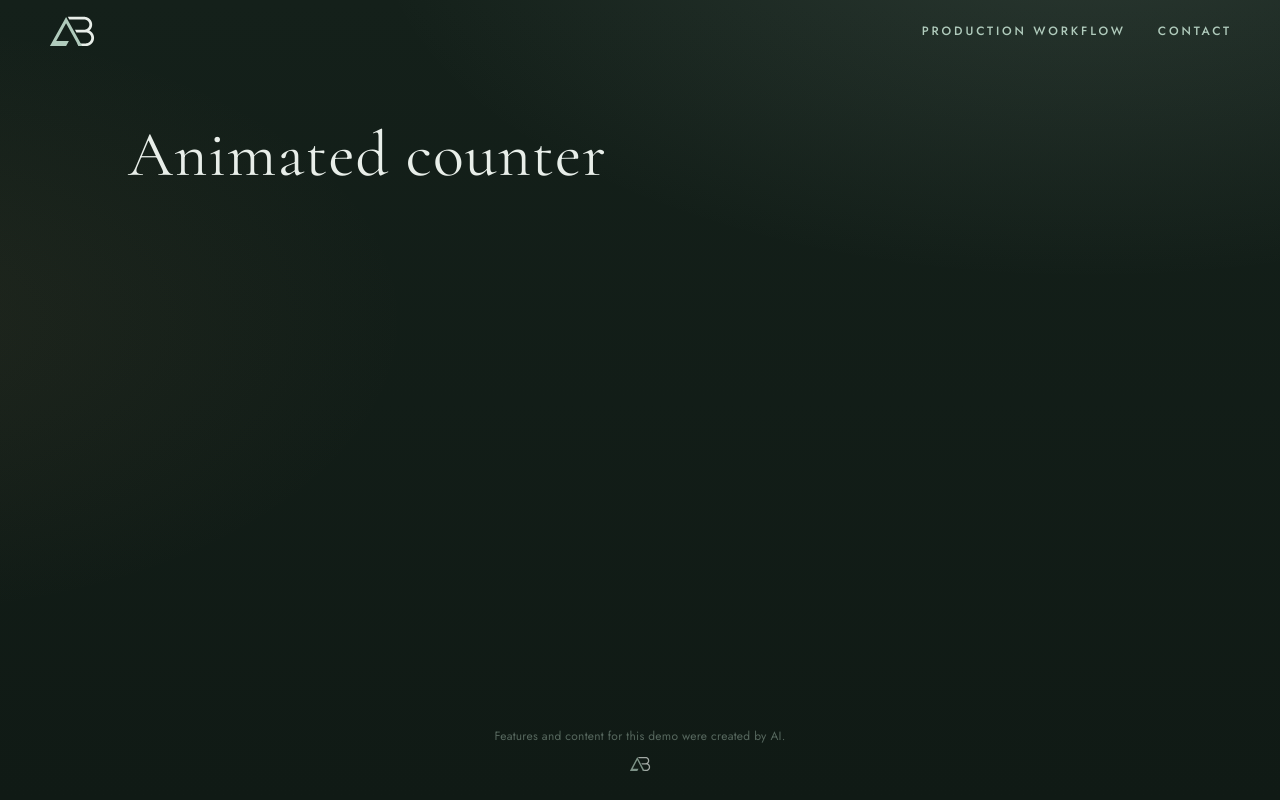
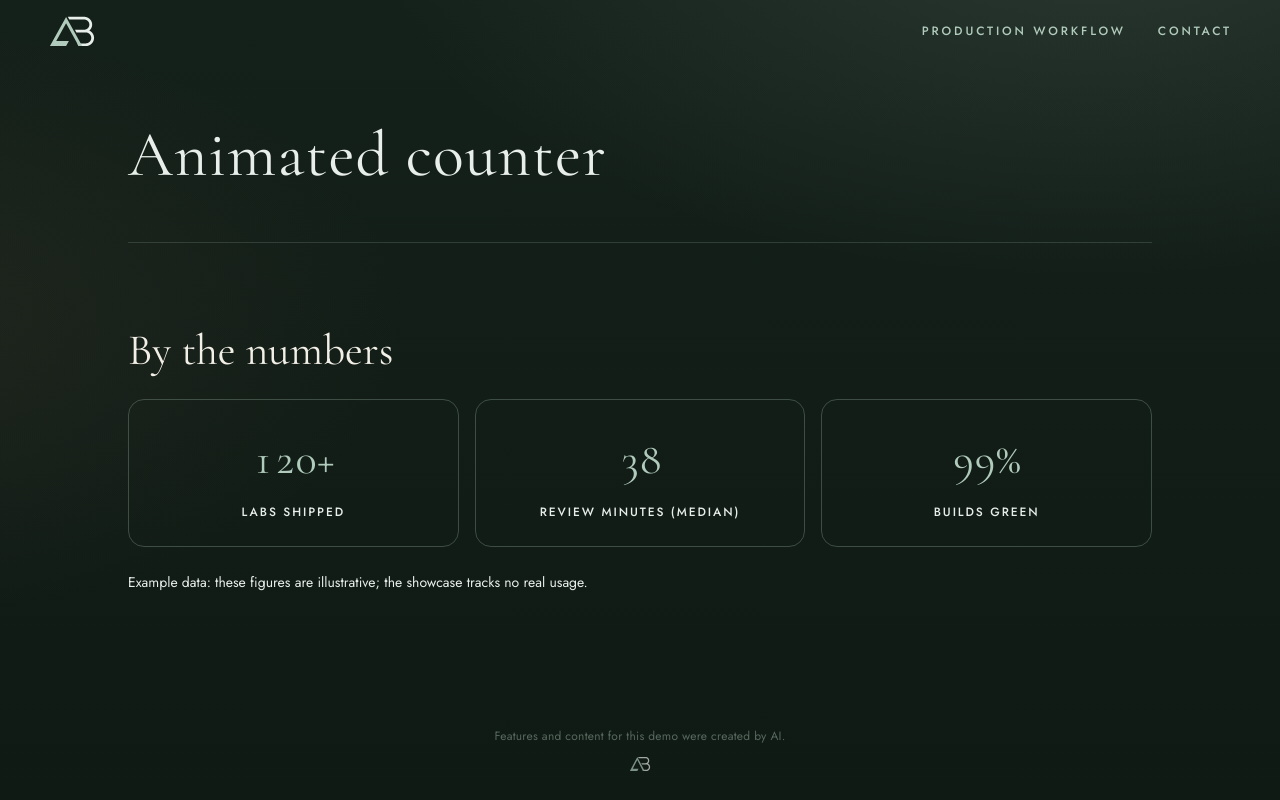
Before and after one commit to ashtonbach/agent-showcase, a Next.js app: page /showcase/ in a window 1280 px wide. Built offline with nearby package versions, Linux system fonts and the light colour scheme.

Commit message:
Feature: Animated counter (Author: Alder)
Co-authored-by: AshtonBach Coder <ashtonbach-coder@users.noreply.github.com>

```diff
--- /dev/null
+++ b/app/lab/animated-counter/index.tsx
@@ -0,0 +1,110 @@
+"use client";
+
+import { useEffect, useRef, useState } from "react";
+
+// Example data: the showcase has no live metrics backend, so these illustrate the shape only.
+const STATS = [
+  { value: 120, suffix: "+", label: "Labs shipped" },
+  { value: 38, suffix: "", label: "Review minutes (median)" },
+  { value: 99, suffix: "%", label: "Builds green" },
+];
+
+const DURATION_MS = 1200;
+
+function finalText(stat: (typeof STATS)[number]) {
+  return `${stat.value}${stat.suffix}`;
+}
+
+function liveText(stat: (typeof STATS)[number], progress: number) {
+  if (progress >= 1) return finalText(stat);
+  return `${Math.floor(stat.value * progress)}${stat.suffix}`;
+}
+
+export default function Lab() {
+  const sectionRef = useRef<HTMLElement | null>(null);
+  const startedRef = useRef(false);
+  const [progress, setProgress] = useState(0);
+
+  useEffect(() => {
+    const section = sectionRef.current;
+    if (!section) return;
+    const reduceMotion =
+      typeof window !== "undefined" &&
+      !!window.matchMedia &&
+      window.matchMedia("(prefers-reduced-motion: reduce)").matches;
+    if (reduceMotion) {
+      setProgress(1);
+      return;
+    }
+    const start = () => {
+      if (startedRef.current) return;
+      startedRef.current = true;
+      const t0 = performance.now();
+      const tick = (now: number) => {
+        const p = Math.min(1, (now - t0) / DURATION_MS);
+        setProgress(p);
+        if (p < 1) requestAnimationFrame(tick);
+      };
+      requestAnimationFrame(tick);
+    };
+    const observer = new IntersectionObserver(
+      (entries) => {
+        for (const entry of entries) {
+          if (entry.isIntersecting) {
+            start();
+            observer.disconnect();
+          }
+        }
+      },
+      { threshold: 0.3 }
+    );
+    observer.observe(section);
+    return () => observer.disconnect();
+  }, []);
+
+  return (
+    <section
+      data-lab="animated-counter"
+      aria-labelledby="animated-counter-title"
+      className="lab-ac"
+      ref={sectionRef}
+    >
+      <h2 id="animated-counter-title" className="lab-ac-title">
+        By the numbers
+      </h2>
+      <ul className="lab-ac-grid">
+        {STATS.map((stat) => (
+          <li key={stat.label} className="lab-ac-stat">
+            <strong data-final={finalText(stat)} className="lab-ac-value">
+              {liveText(stat, progress)}
+            </strong>
+            <span className="lab-ac-label">{stat.label}</span>
+          </li>
+        ))}
+      </ul>
+      <p className="lab-ac-note">
+        Example data: these figures are illustrative; the showcase tracks no real usage.
+      </p>
+      <style>{css}</style>
+    </section>
+  );
+}
+
+const css = `
+  .lab-ac { width: min(960px, 100%); margin: 8px auto 56px; color: #F2EFE6; }
+  .lab-ac-title { font-family: var(--serif); font-weight: 400; font-size: 30px; margin: 0 0 24px; }
+  .lab-ac-grid { list-style: none; margin: 0; padding: 0; display: grid; grid-template-columns: repeat(3, 1fr); gap: 16px; }
+  .lab-ac-stat {
+    border: 1px solid rgba(176, 203, 188, 0.28); border-radius: 16px; padding: 24px;
+    display: flex; flex-direction: column; gap: 8px; text-align: center;
+  }
+  .lab-ac-value { font-family: var(--serif); font-weight: 400; font-size: 44px; color: var(--sage); font-variant-numeric: tabular-nums; }
+  .lab-ac-label {
+    font-family: var(--sans); font-weight: 500; font-size: 12px; letter-spacing: 0.16em;
+    text-transform: uppercase; color: #E8EEE9;
+  }
+  .lab-ac-note { margin: 24px 0 0; font-size: 14px; color: #E8EEE9; }
+  @media (max-width: 760px) {
+    .lab-ac-grid { grid-template-columns: 1fr; }
+  }
+`;
--- a/app/page.tsx
+++ b/app/page.tsx
@@ -1,3 +1,4 @@
+import Lab from "./lab/animated-counter";
 import { readDemoKey, demoTitle } from "./demo-name";
 const demoKey = readDemoKey();
 const demoName = demoTitle();
@@ -5,7 +6,7 @@ export default function Page() {
   return (
     <div className="page-stack">
       <h1 className="demo-title" data-i18n={demoKey}>{demoName}</h1>
-      {/* lab:slot */}
+      <Lab /> {/* lab:slot */}
     </div>
   );
 }
```
